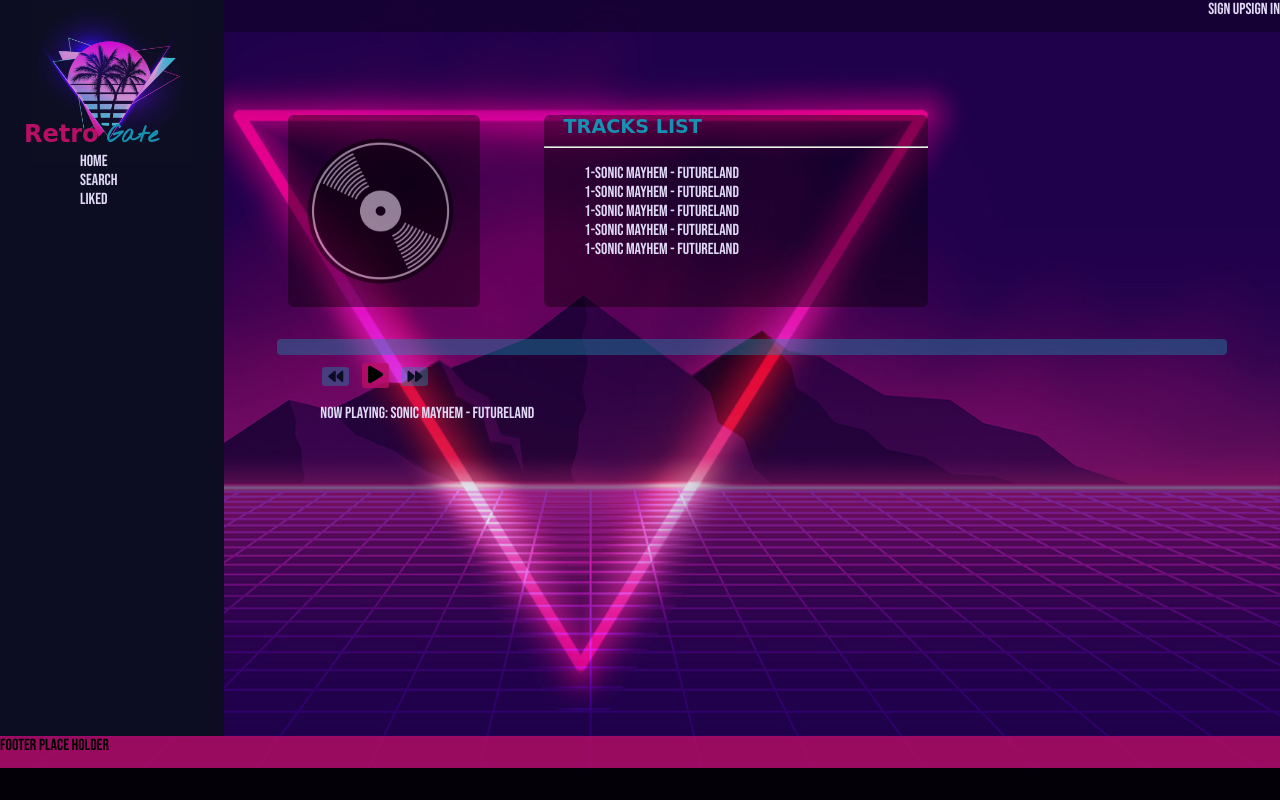
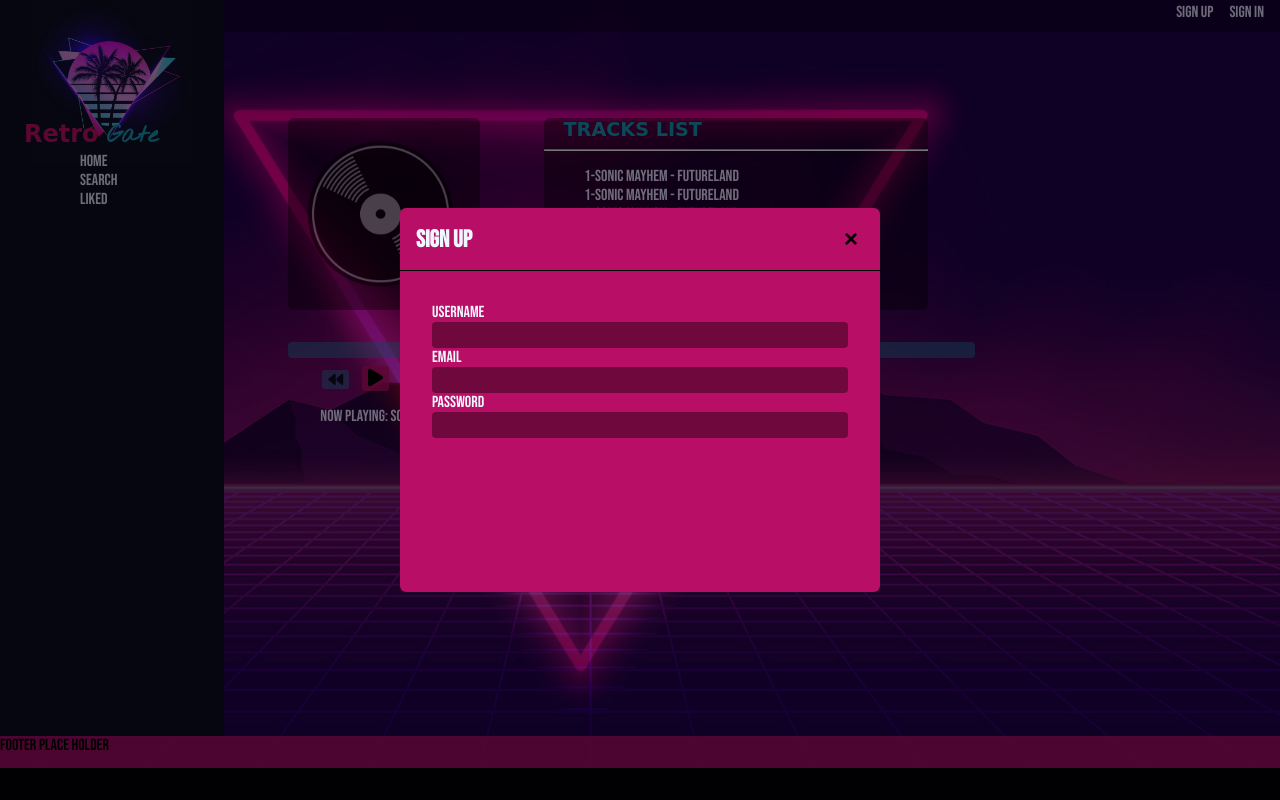
Before and after one commit to MuhammedMustafa42/RetroGate, a website: page index.html in a window 1280 px wide. Both pictures are taken after a click on the item "Sign Up". Drawn offline with Linux system fonts and the light colour scheme; a web font is replaced by a local one.

Commit message:
initiated sign up form

```diff
--- a/index.html
+++ b/index.html
@@ -89,6 +89,7 @@
         </section>
       </section>
     </section>
+
     <div class="sign-in-popup" id="sign-in">
       <div class="sign-in-header">
         <div class="sign-in-title">Sign In</div>
@@ -101,6 +102,22 @@
         <input type="text" />
       </div>
     </div>
+
+    <div class="sign-up-popup" id="sign-up">
+      <div class="sign-up-header">
+        <div class="sign-up-title">Sign Up</div>
+        <button id="up-close-button" class="close-button">&times;</button>
+      </div>
+      <div class="sign-up-body">
+        <label for="">Username</label>
+        <input type="text" />
+        <label for="">Email</label>
+        <input type="text" />
+        <label for="">Password</label>
+        <input type="text" />
+      </div>
+    </div>
+
     <div id="overlay"></div>
     <footer>
       <p>footer place holder</p>
--- a/public/scripts/sign.js
+++ b/public/scripts/sign.js
@@ -1,7 +1,22 @@
 const openSignInBtn = document.getElementById("sign-in-button");
 const closeSignInBtn = document.getElementById("close-button");
 const modal = document.getElementById("sign-in");
+
+const openSignUpBtn = document.getElementById("sign-up-button");
+const closeSignUpBtn = document.getElementById("up-close-button");
+const upModal = document.getElementById("sign-up");
+
 const overlay = document.getElementById("overlay");
+
+function upOpenModal() {
+  upModal.classList.add("active");
+  overlay.classList.add("active");
+}
+
+function upCloseModal() {
+  upModal.classList.remove("active");
+  overlay.classList.remove("active");
+}
 
 function openModal() {
   modal.classList.add("active");
@@ -15,3 +30,6 @@ function closeModal() {
 
 openSignInBtn.addEventListener("click", openModal);
 closeSignInBtn.addEventListener("click", closeModal);
+
+openSignUpBtn.addEventListener("click", upOpenModal);
+closeSignUpBtn.addEventListener("click", upCloseModal);
--- a/public/styles/styles.css
+++ b/public/styles/styles.css
@@ -122,9 +122,9 @@ h2 span {
 
 #playing {
   background-color: rgba(23, 145, 177, 0.4);
-  width: 90%;
+  width: 65%;
   height: 1rem;
-  margin: 0 auto;
+  margin-left: 4em;
   border-radius: 4px;
   cursor: pointer;
 }
@@ -205,11 +205,12 @@ h2 span {
   transform: translate(-50%, -50%) scale(0);
   transition: 200ms ease-in-out;
   z-index: 10;
-  background-color: aliceblue;
+  background-color: rgb(184, 14, 101);
   width: 30em;
   height: 24em;
   max-width: 80%;
   border-radius: 6px;
+  color: aliceblue;
 }
 
 .sign-in-popup.active {
@@ -265,10 +266,69 @@ h2 span {
   text-decoration: none;
   color: rgb(224, 217, 246);
   cursor: pointer;
+  padding-right: 1rem;
+  padding-top: 0.2rem;
 }
 
 #sign-up-button {
   text-decoration: none;
   color: rgb(224, 217, 246);
   cursor: pointer;
+  padding-right: 1rem;
+  padding-top: 0.2rem;
 }
+
+.sign-up-popup {
+  position: fixed;
+  top: 50%;
+  left: 50%;
+  transform: translate(-50%, -50%) scale(0);
+  transition: 200ms ease-in-out;
+  z-index: 10;
+  background-color: rgb(184, 14, 101);
+  width: 30em;
+  height: 24em;
+  max-width: 80%;
+  border-radius: 6px;
+  color: aliceblue;
+}
+
+.sign-up-popup.active {
+  transform: translate(-50%, -50%) scale(1);
+}
+
+.sign-up-header {
+  padding: 1em;
+  display: flex;
+  justify-content: space-between;
+  align-items: center;
+  border-bottom: 1px solid black;
+}
+
+.sign-up-header .sign-up-title {
+  font-size: 1.5rem;
+  font-weight: bold;
+}
+
+.sign-up-header #up-close-button {
+  cursor: pointer;
+  border: none;
+  outline: none;
+  background: none;
+  font-size: 1.5rem;
+  font-weight: bold;
+}
+
+.sign-up-body {
+  display: flex;
+  flex-direction: column;
+  padding: 2em;
+}
+
+input {
+  background-color: rgba(0, 0, 0, 0.4);
+  color: aliceblue;
+  border: none;
+  border-radius: 4px;
+  height: 1.5rem;
+}
```
